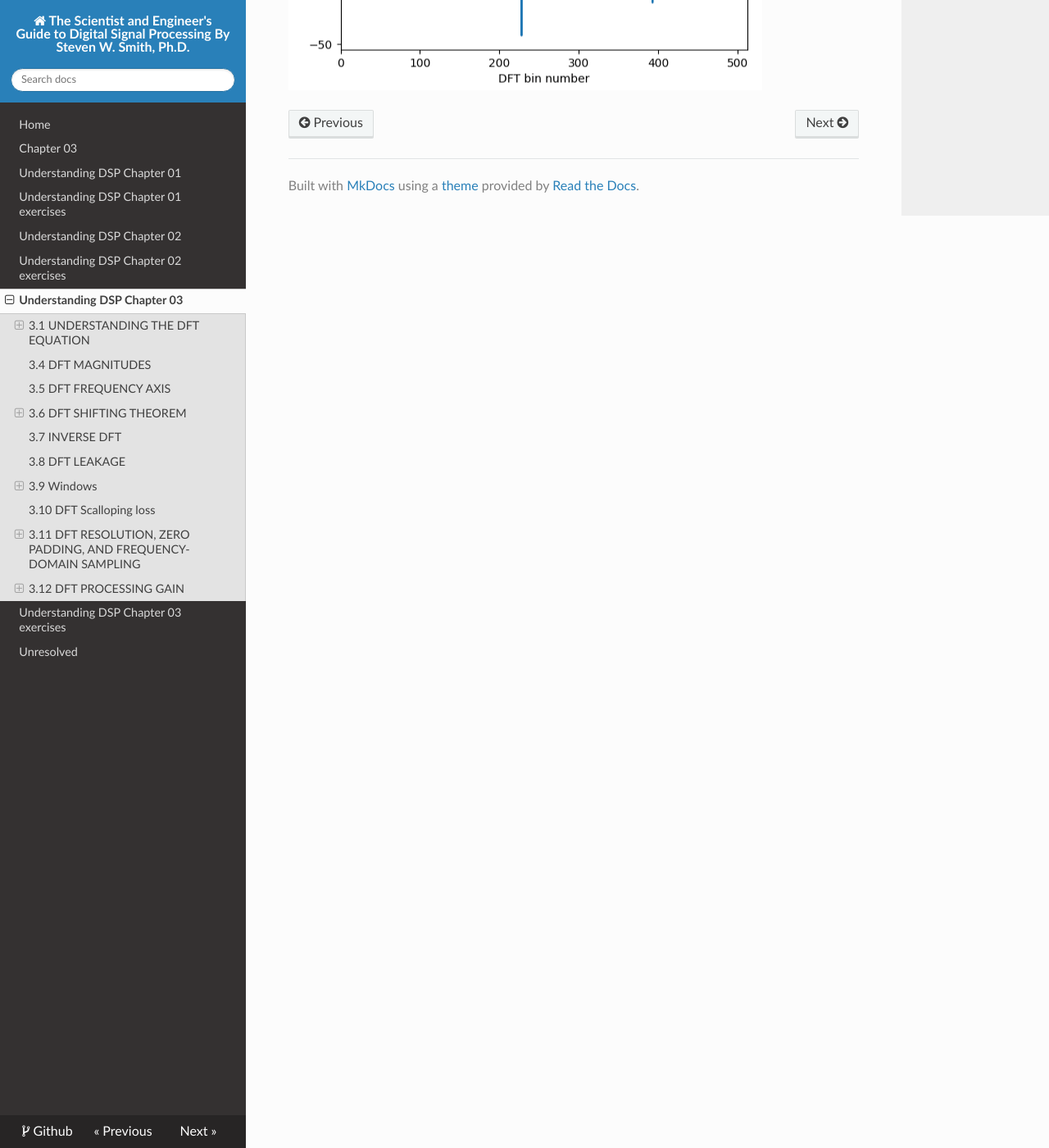
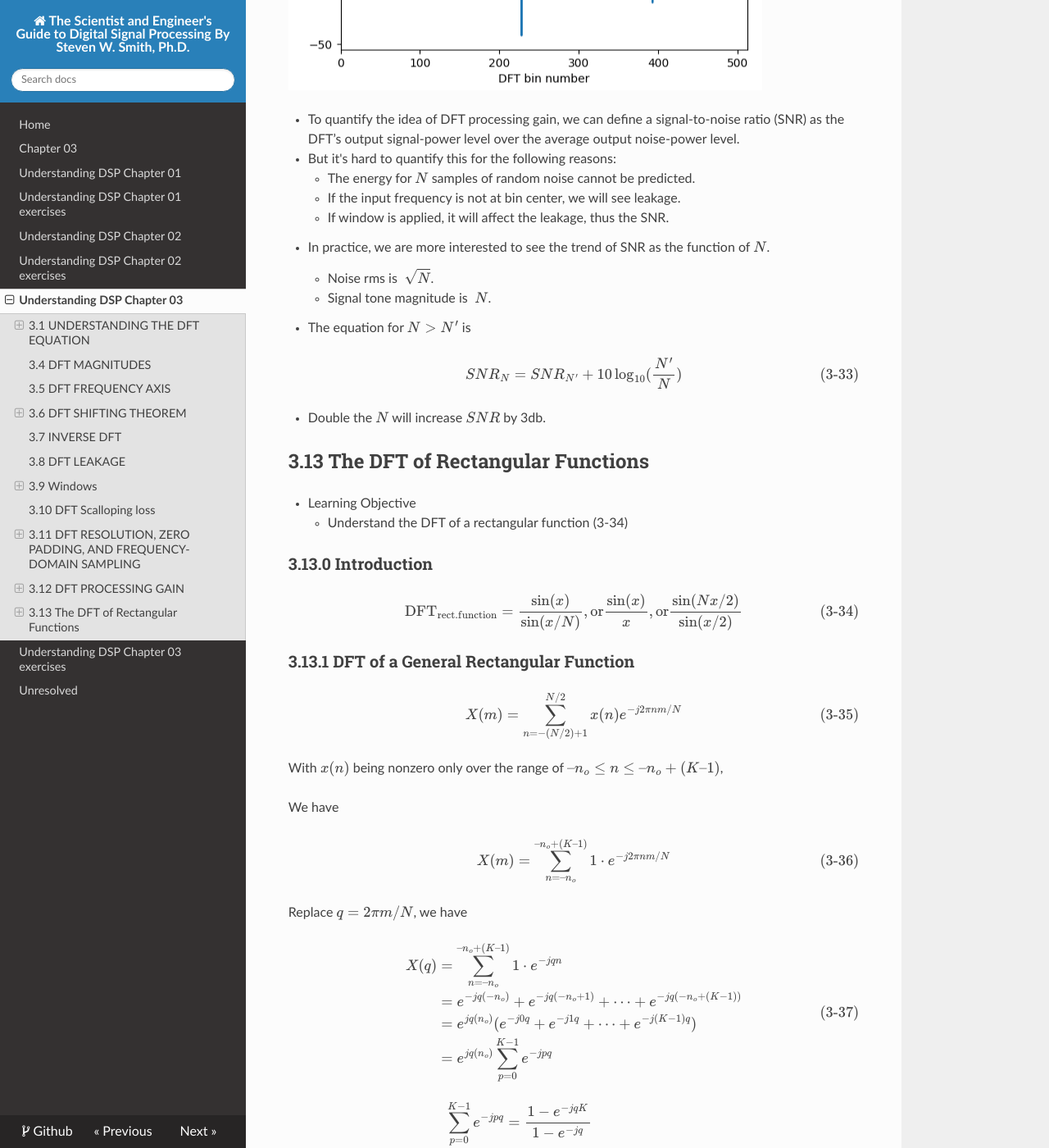
Before and after one commit to eroicaleo/dsp-guide, an MkDocs documentation site: the page built from docs/udsp03.md, in a window 1280 px wide and 1400 px high, scrolled down 20943 px. Shown: the whole window at 82% size. Built offline with MkDocs 1.6.1, drawn with Linux system fonts in a browser that asks for light colours; nearby versions of some CDN libraries; formulas are drawn with MathJax 3; some of the changed text lies outside the part shown.

````diff
--- a/docs/udsp03.md
+++ b/docs/udsp03.md
@@ -791,3 +791,135 @@ plt.xlim([0, N // 2])
 ```
 
 ![](./assets/ch032202.png)
+
+* To quantify the idea of DFT processing gain, we can define a
+  signal-to-noise ratio (SNR) as the DFT’s output signal-power level over
+  the average output noise-power level.
+* But it's hard to quantify this for the following reasons:
+    * The energy for $N$ samples of random noise cannot be predicted.
+    * If the input frequency is not at bin center, we will see leakage.
+    * If window is applied, it will affect the leakage, thus the SNR.
+* In practice, we are more interested to see the trend of SNR as the
+  function of $N$.
+    * Noise rms is $~ \sqrt[]{N}$.
+    * Signal tone magnitude is $~ N$.
+* The equation for $N > N'$ is
+
+$$
+\tag{3-33}
+SNR_N = SNR_{N'} + 10 \log_{10} (\frac{N'}{N})
+$$
+
+* Double the $N$ will increase $SNR$ by 3db.
+
+## 3.13 The DFT of Rectangular Functions
+
+* Learning Objective
+    * Understand the DFT of a rectangular function (3-34)
+
+### 3.13.0 Introduction
+
+$$
+\tag{3-34}
+\text{DFT}_{\text{rect.function}} =
+\frac{\sin (x)}{\sin (x/N)},
+\text{or}
+\frac{\sin (x)}{x},
+\text{or}
+\frac{\sin (Nx/2)}{\sin (x/2)}
+$$
+
+### 3.13.1 DFT of a General Rectangular Function
+
+$$
+\tag{3-35}
+X(m) = \sum_{n = -(N/2)+1}^{N/2} x(n) e^{-j2πnm/N}
+$$
+
+With $x(n)$ being nonzero only over the range of
+$–n_o ≤ n ≤–n_o + (K–1)$,
+
+We have
+
+$$
+\tag{3-36}
+X(m) = \sum_{n = –n_o}^{–n_o + (K–1)} 1 \cdot e^{-j2πnm/N}
+$$
+
+Replace $q = 2πm/N$, we have
+
+$$
+\tag{3-37}
+\begin{align*}
+  X(q)
+  &= \sum_{n = –n_o}^{–n_o + (K–1)} 1 \cdot e^{-jqn} \\
+  &= e^{-jq(-n_o)} + e^{-jq(-n_o+1)} + \cdots + e^{-jq(-n_o+(K-1))} \\
+  &= e^{jq(n_o)} (e^{-j0q} + e^{-j1q} + \cdots + e^{-j(K-1)q}) \\
+  &= e^{jq(n_o)} \sum_{p=0}^{K-1} e^{-jpq} \\
+\end{align*}
+$$
+
+$$
+\tag{3-37}
+\begin{align*}
+\sum_{p=0}^{K-1} e^{-jpq}
+&=\frac{
+  1 - e^{-jqK}
+}{1 - e^{-jq}} \\
+&= \frac{
+  e^{-jqK/2} (e^{jqK/2} - e^{-jqK/2})
+}{
+  e^{-jq/2} (e^{jq/2} - e^{-jq/2})
+} \\
+&=
+e^{-jq(K-1)/2}
+\frac{
+  e^{jqK/2} - e^{-jqK/2}
+}{
+  e^{jq/2} - e^{-jq/2}
+} \\
+&=
+e^{-jq(K-1)/2} \frac{
+  \sin (qK/2)
+}{
+  \sin (q/2)
+}
+\end{align*}
+$$
+
+And if we plug the $q = 2πm/N$ back, we have
+
+$$
+\tag{3.43}
+\begin{align*}
+X(m)
+&= e^{jq(n_o)-jq(K-1)/2}
+\frac{
+  \sin (qK/2)
+}{
+  \sin (q/2)
+} \\
+&=
+e^{jq(n_o - (K-1)/2)}
+\frac{
+  \sin (qK/2)
+}{
+  \sin (q/2)
+} \\
+&=
+e^{j(2πm/N)(n_o - (K-1)/2)}
+\frac{
+  \sin ((2πm/N)K/2)
+}{
+  \sin ((2πm/N)/2)
+} \\
+&= e^{j(2πm/N)(n_o - (K-1)/2)}
+\frac{
+  \sin (πmK/N)
+}{
+  \sin (πm/N)
+} \\
+\end{align*}
+$$
+
+See the `ch03.ipynb` section 3.13 for an example to plot with `scipy.fft`.
````
Also changed, not shown: docs/udsp03ex.md (+77 -0 lines), docs/assets/ex0315.png (added), 3 other files.
